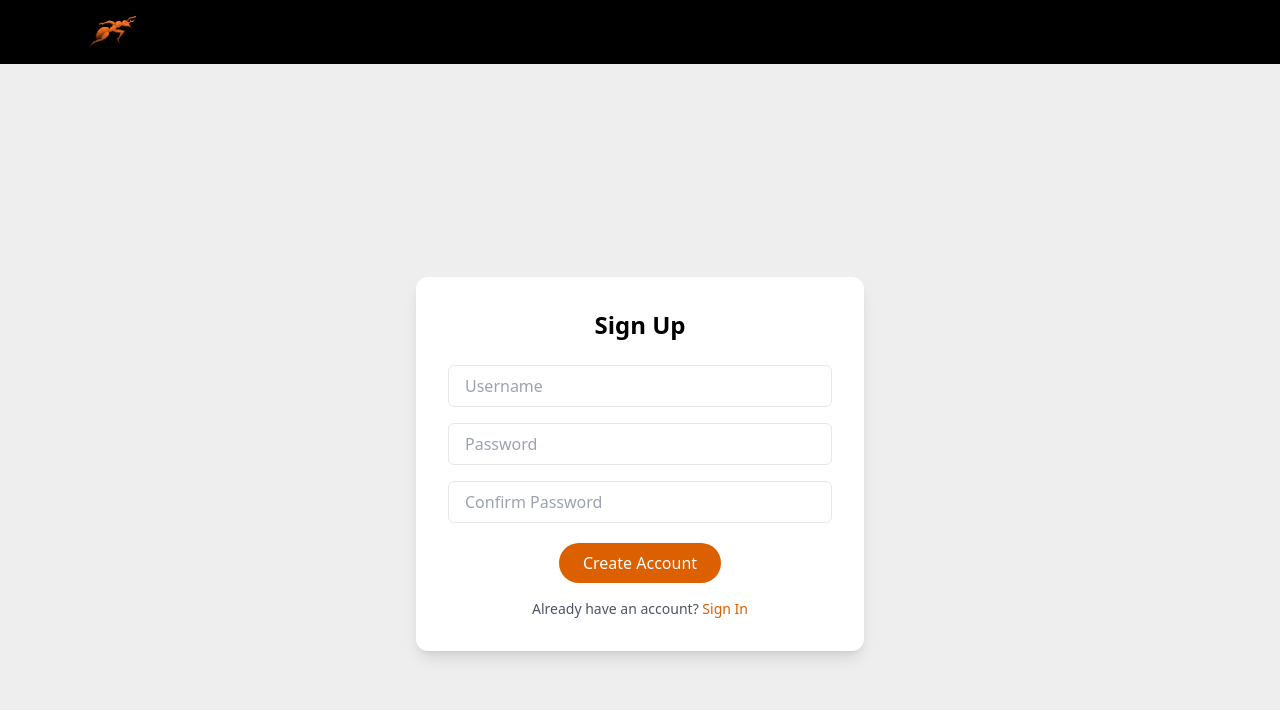
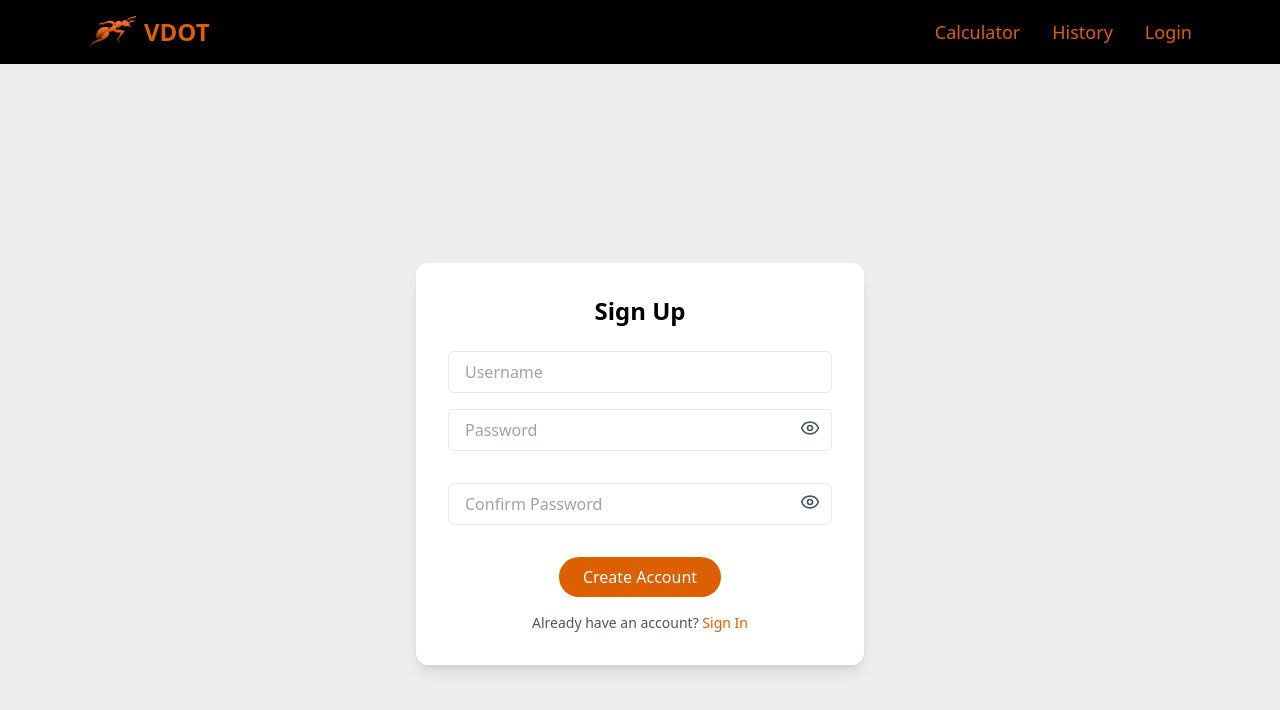
Before and after one commit to itsChewin/runvdot, a React (Vite) app in the folder frontend/: page /signup in a window 1280 px wide. Shown: the top 710 px of the page. Built offline with nearby package versions, Linux system fonts and the light colour scheme.

Commit message:
fix the in line css about color in Home and Navbar, set eye icon on SignUp

```diff
--- a/frontend/src/components/Navbar.jsx
+++ b/frontend/src/components/Navbar.jsx
@@ -6,7 +6,7 @@ export default function Navbar() {
   const [menuOpen, setMenuOpen] = useState(false);
 
   return (
-    <nav className="bg-black text-orange-400 shadow-md">
+    <nav className="bg-black text-orange shadow-md">
       <div className="max-w-6xl mx-auto px-6 py-4 flex justify-between items-center">
         {/* Logo */}
         <Link to="/" className="flex items-center space-x-2">
--- a/frontend/src/pages/Home.jsx
+++ b/frontend/src/pages/Home.jsx
@@ -17,7 +17,7 @@ export default function Home() {
           </p>
           <Link
             to="/calculator"
-            className="inline-block bg-orange-500 text-white px-5 py-2 rounded-full hover:bg-orange-600 transition"
+            className="inline-block bg-orange text-white px-5 py-2 rounded-full hover:bg-orange-600 transition"
           >
             Get Started
           </Link>
--- a/frontend/src/pages/SignUp.jsx
+++ b/frontend/src/pages/SignUp.jsx
@@ -1,6 +1,10 @@
 import { Link } from "react-router-dom";
+import { useState } from "react";
+import { Eye, EyeOff } from "lucide-react";
 
 export default function SignUp() {
+  const [showPassword, setShowPassword] = useState(false);
+
   return (
     <div className="min-h-screen w-full bg-grayBg flex items-center justify-center">
       <div className="bg-white shadow-lg rounded-xl p-8 w-full max-w-md">
@@ -11,16 +15,37 @@ export default function SignUp() {
             placeholder="Username"
             className="w-full mb-4 px-4 py-2 border rounded-md focus:outline-none focus:ring-2 focus:ring-orange"
           />
+
+          <div className="relative mb-4">
           <input
-            type="password"
+            type={showPassword ? "text" : "password"}
             placeholder="Password"
             className="w-full mb-4 px-4 py-2 border rounded-md focus:outline-none focus:ring-2 focus:ring-orange"
           />
+          <button
+              type="button"
+              onClick={() => setShowPassword((prev) => !prev)}
+              className="absolute right-3 top-1/3 -translate-y-1/2 text-sm text-gray-600 hover:text-black"
+            >
+              {showPassword ? <EyeOff size={20} /> : <Eye size={20} />}
+            </button>
+          </div>
+
+          <div className="relative mb-4">
           <input
-            type="password"
+            type={showPassword ? "text" : "password"}
             placeholder="Confirm Password"
             className="w-full mb-4 px-4 py-2 border rounded-md focus:outline-none focus:ring-2 focus:ring-orange"
           />
+          <button
+              type="button"
+              onClick={() => setShowPassword((prev) => !prev)}
+              className="absolute right-3 top-1/3 -translate-y-1/2 text-sm text-gray-600 hover:text-black"
+            >
+              {showPassword ? <EyeOff size={20} /> : <Eye size={20} />}
+            </button>
+          </div>
+
           <div className="flex justify-center mt-1">
           <Link
             type="submit"
```
